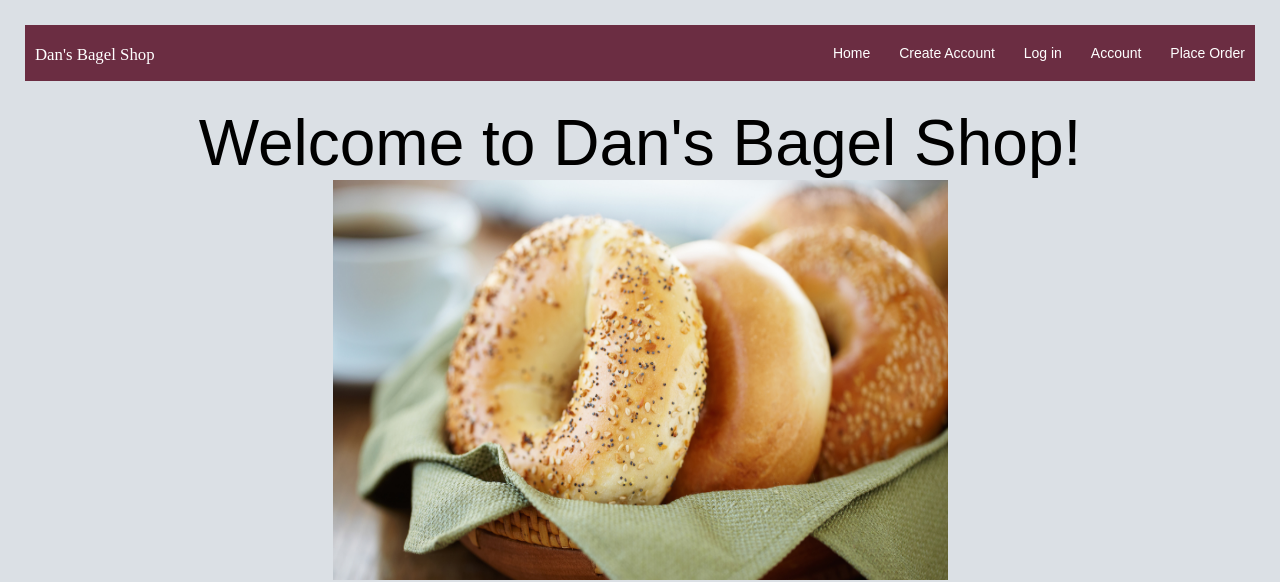
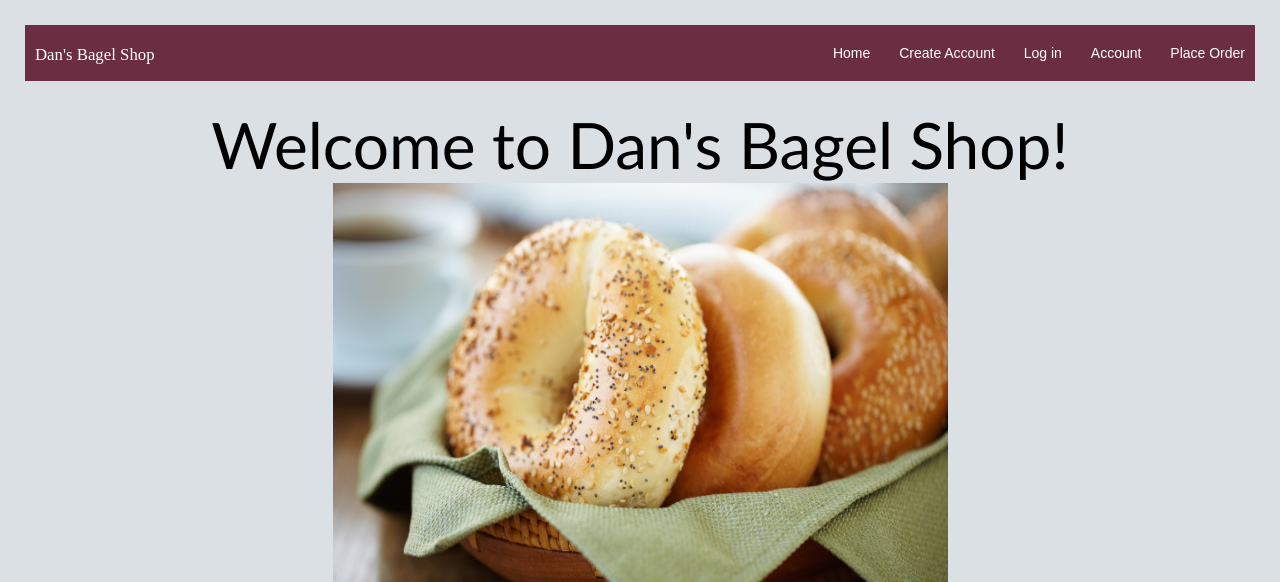
Before and after one commit to jennaknudsen/cs3450-7even, a Django app: page /dansbagels/home in a window 1280 px wide. Shown: the top 582 px of the page. Run offline with Django 3.2, Linux system fonts and the light colour scheme.

Commit message:
Small formatting changes

```diff
--- a/src/djangoserver_cs3450/dansbagels/static/dansbagels/style.css
+++ b/src/djangoserver_cs3450/dansbagels/static/dansbagels/style.css
@@ -17,7 +17,8 @@ form {
 }
 
 h1 {
-    align:center;
+    text-align: center;
+    font-family: Optima;
 }
 
 a:link, a:visited, a:active {
--- a/src/djangoserver_cs3450/dansbagels/templates/dansbagels/account.html
+++ b/src/djangoserver_cs3450/dansbagels/templates/dansbagels/account.html
@@ -30,7 +30,7 @@
         {% endif %}
         <div>
             <h1>Account Info</h1>
-            <p>To update your account info, input the updated info in the box next to your current info and click update
+            <p style="text-align: center;">To update your account info, input the updated info in the box next to your current info and click update
             when done.</p>
             <form method="post">
                 {% csrf_token %}
```
Lines whose indentation alone changed are shown as unchanged.
